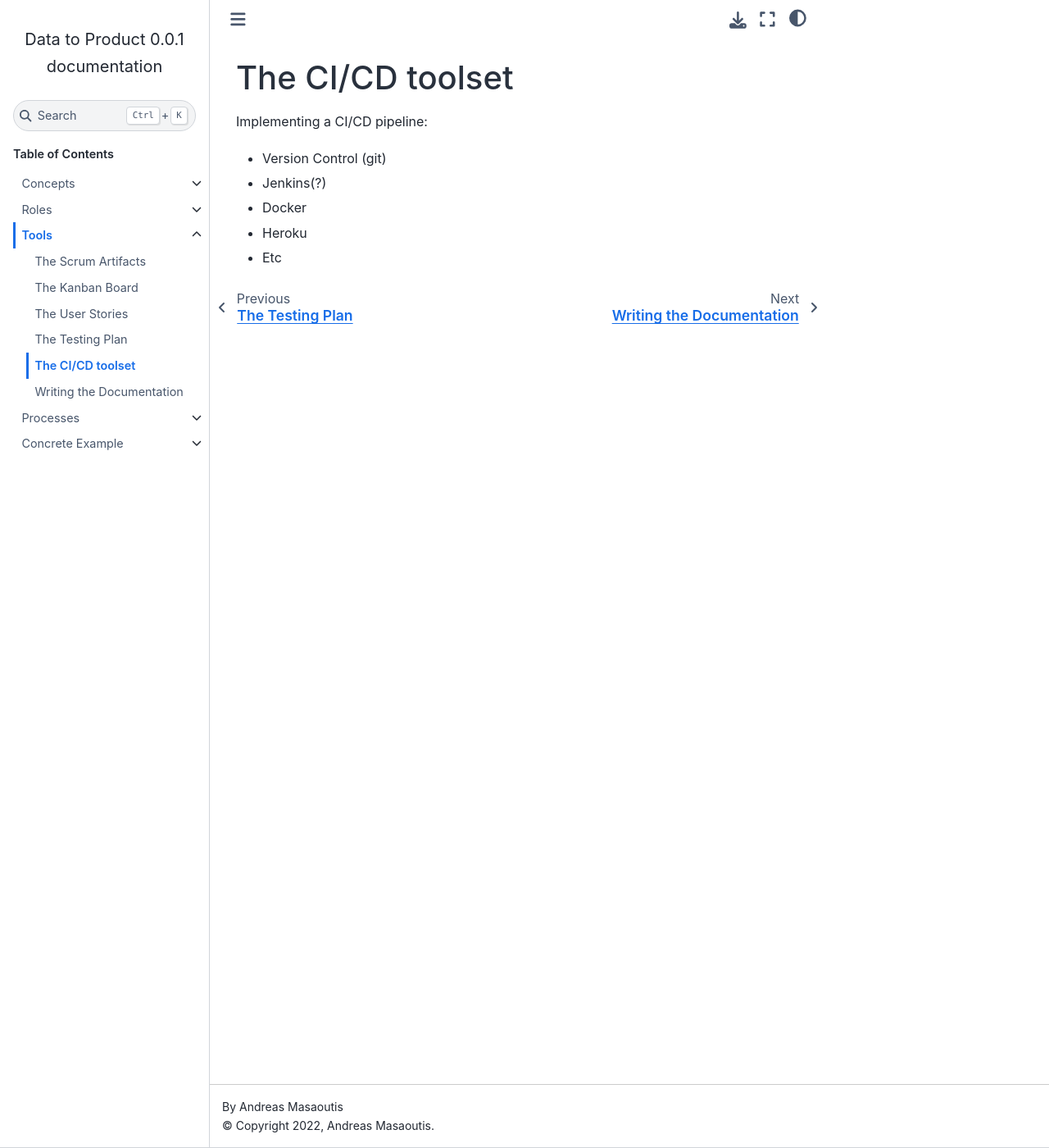
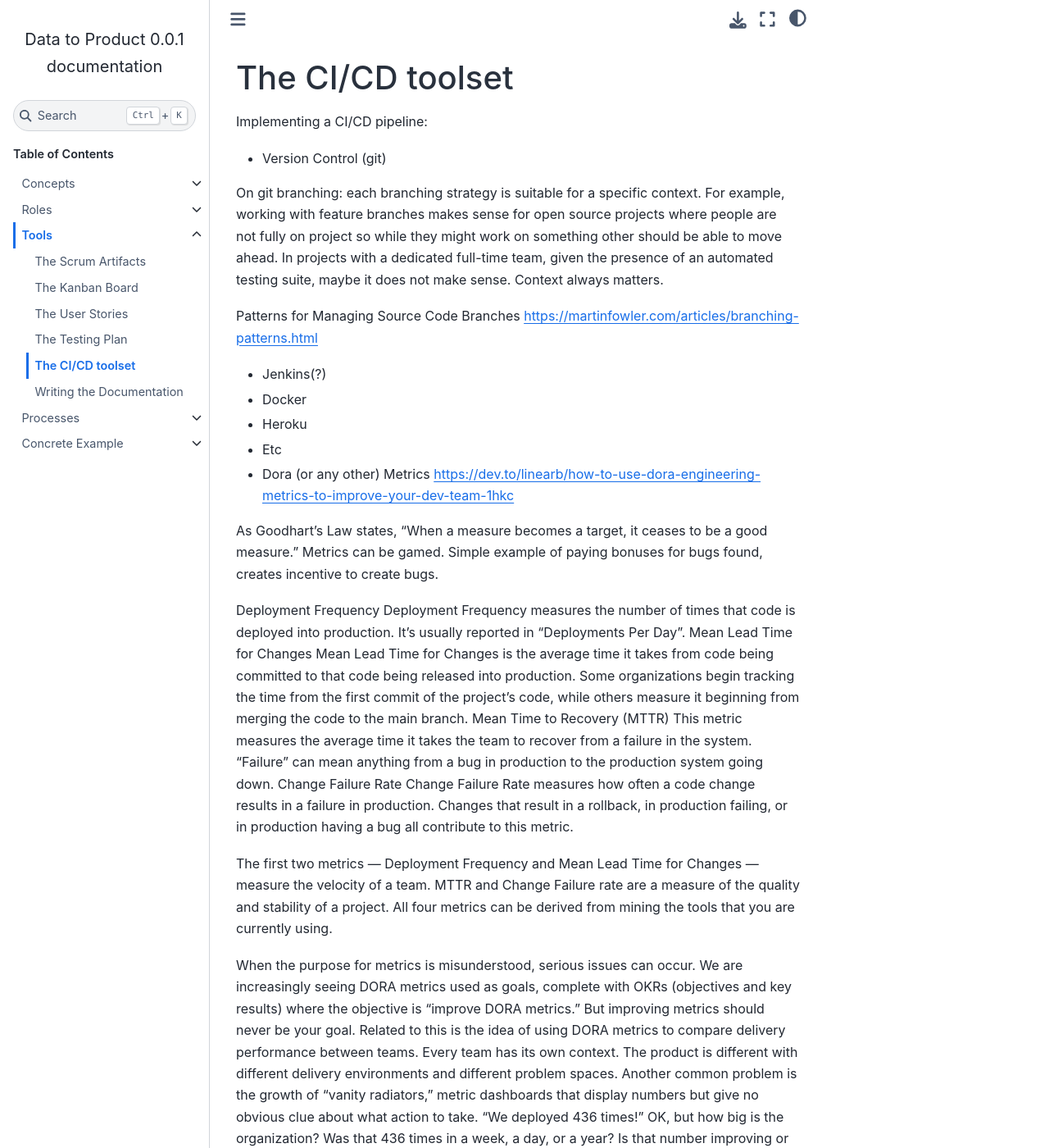
Before and after one commit to andreas-masaoutis/data_to_product_book, a Sphinx documentation site: the page built from source/_files/D6_ci_cd.rst, in a window 1280 px wide and 1400 px high. Shown: the whole window at 82% size. Built offline with Sphinx 7.4.7 and the Sphinx Book theme 1.1.4, drawn with Linux system fonts in a browser that asks for light colours; pages that are not in the unit, such as notebooks, are missing from menus; some of the changed text lies outside the part shown.

Commit message:
Comments on Dora metrics

```diff
--- a/source/_files/D6_ci_cd.rst
+++ b/source/_files/D6_ci_cd.rst
@@ -5,7 +5,32 @@ The CI/CD toolset
 Implementing a CI/CD pipeline:
 
 - Version Control (git)
+On git branching: each branching strategy is suitable for a specific context. For example, working with feature branches makes sense for open source projects where people are not fully on project so while they might work on something other should be able to move ahead. In projects with a dedicated full-time team, given the presence of an automated testing suite, maybe it does not make sense.
+Context always matters.
+
+Patterns for Managing Source Code Branches https://martinfowler.com/articles/branching-patterns.html
+
+
 - Jenkins(?)
 - Docker
 - Heroku
 - Etc
+- Dora (or any other) Metrics https://dev.to/linearb/how-to-use-dora-engineering-metrics-to-improve-your-dev-team-1hkc
+As Goodhart's Law states, “When a measure becomes a target, it ceases to be a good measure.” Metrics can be gamed. Simple example of paying bonuses for bugs found, creates incentive to create bugs.
+
+Deployment Frequency
+Deployment Frequency measures the number of times that code is deployed into production. It’s usually reported in “Deployments Per Day”.
+Mean Lead Time for Changes
+Mean Lead Time for Changes is the average time it takes from code being committed to that code being released into production.
+Some organizations begin tracking the time from the first commit of the project’s code, while others measure it beginning from merging the code to the main branch.
+Mean Time to Recovery (MTTR)
+This metric measures the average time it takes the team to recover from a failure in the system.
+“Failure” can mean anything from a bug in production to the production system going down.
+Change Failure Rate
+Change Failure Rate measures how often a code change results in a failure in production. Changes that result in a rollback, in production failing, or in production having a bug all contribute to this metric.
+
+The first two metrics — Deployment Frequency and Mean Lead Time for Changes — measure the velocity of a team. MTTR and Change Failure rate are a measure of the quality and stability of a project. All four metrics can be derived from mining the tools that you are currently using.
+
+When the purpose for metrics is misunderstood, serious issues can occur. We are increasingly seeing DORA metrics used as goals, complete with OKRs (objectives and key results) where the objective is “improve DORA metrics.” But improving metrics should never be your goal.
+Related to this is the idea of using DORA metrics to compare delivery performance between teams. Every team has its own context. The product is different with different delivery environments and different problem spaces.
+Another common problem is the growth of “vanity radiators,” metric dashboards that display numbers but give no obvious clue about what action to take. “We deployed 436 times!” OK, but how big is the organization? Was that 436 times in a week, a day, or a year? Is that number improving or degrading?
```
